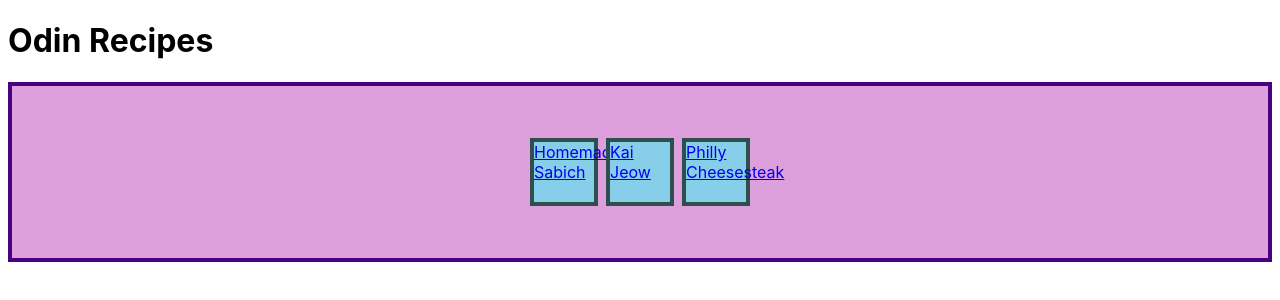
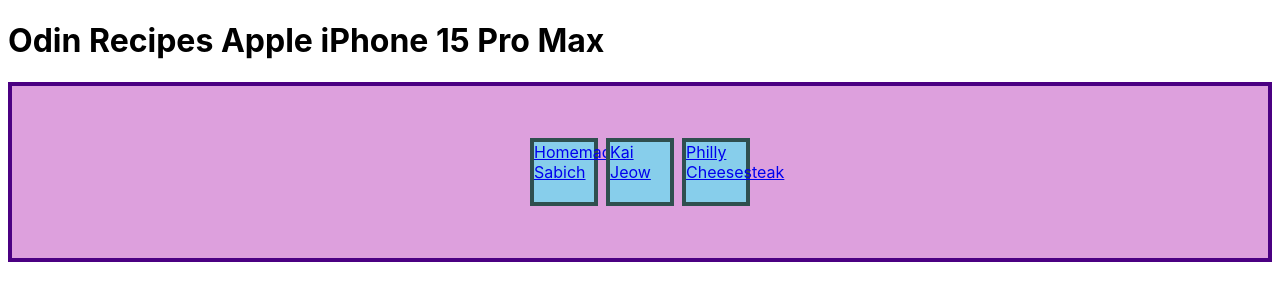
Before and after one commit to Teddypowa/odin-recipes, a plain HTML site: page index.html in a window 1280 px wide. Drawn offline with Linux system fonts and the light colour scheme; a web font is replaced by a local one.

Commit message:
szöveg hozzáadás

```diff
--- a/index.html
+++ b/index.html
@@ -8,7 +8,7 @@
         <title>Odin Recipes</title>
     </head>
     <body>
-<h1>Odin Recipes</h1>
+<h1>Odin Recipes Apple iPhone 15 Pro Max</h1>
     <div class="container">
         <div class="item"> <a href="recipes/homemade-sabich.html">Homemade Sabich</a></div>
         <div class="item"> <a href="recipes/kai-jeow.html">Kai Jeow</a></div>
```
